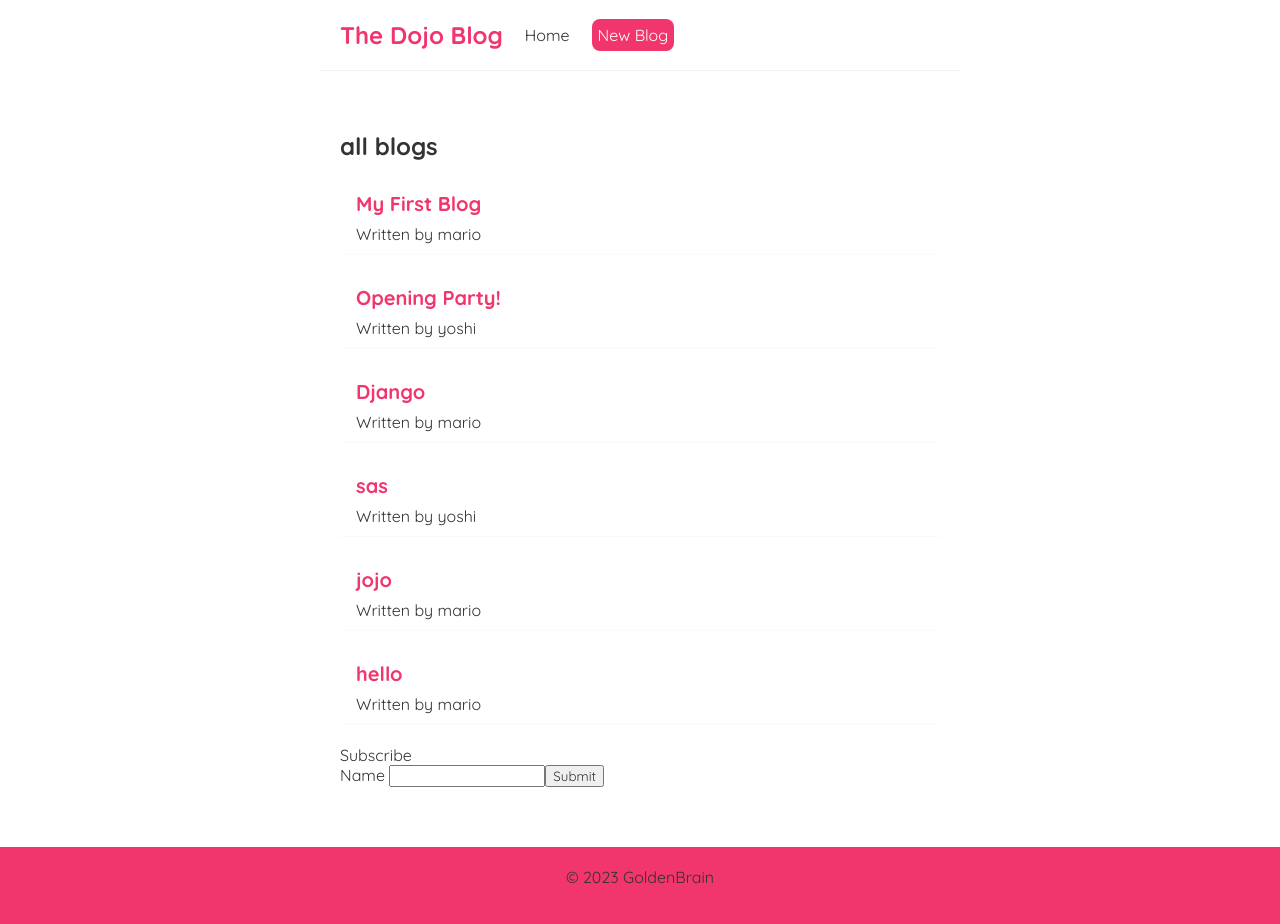
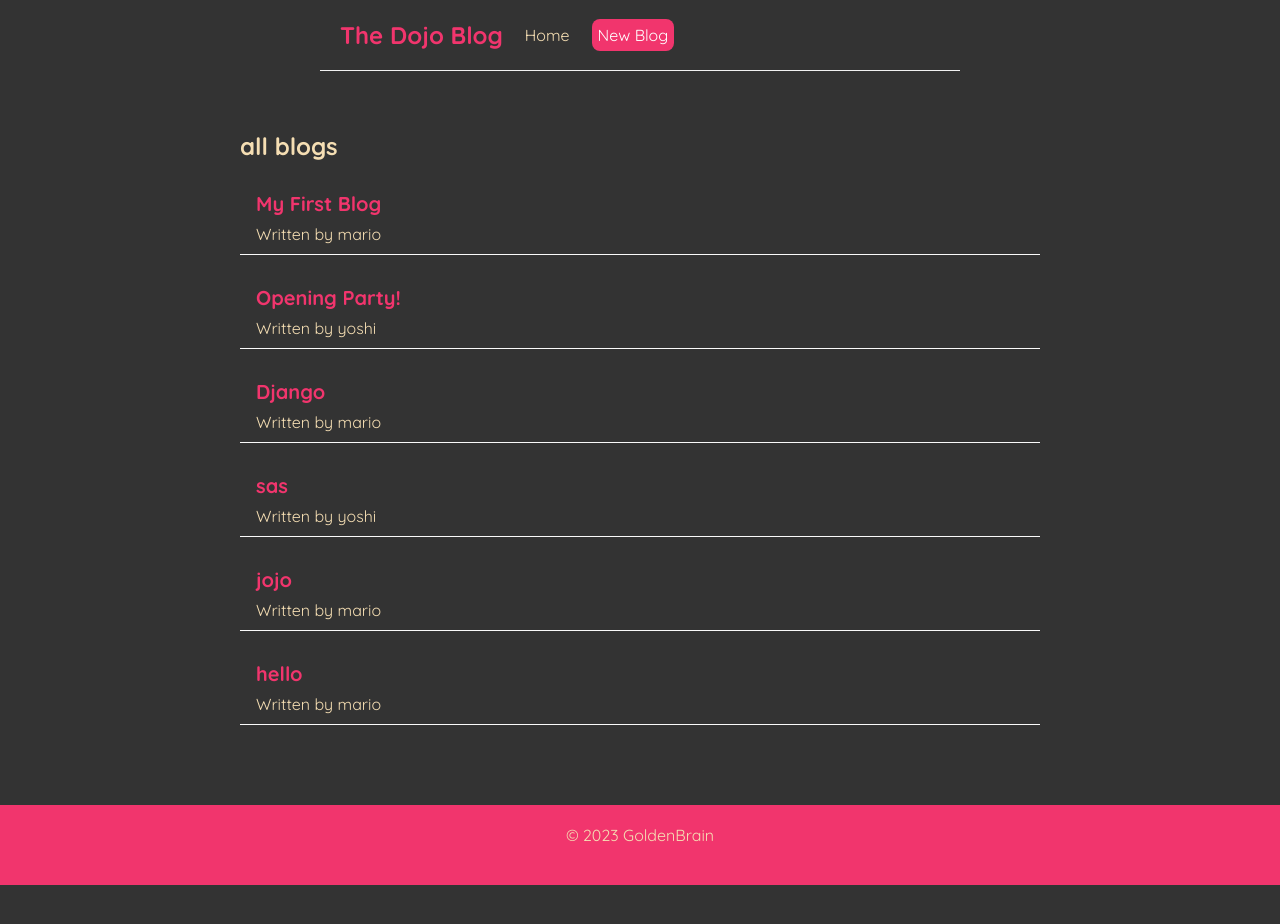
Before and after one commit to Akashiutchiha/React, a React (Create React App) app: page / in a window 1280 px wide. Shown: the top 924 px of the page. After the commit the page ends 885 px from the top, so only its background shows below. Built offline with nearby package versions, Linux system fonts and the light colour scheme; data requests are answered from the project's data file.

Commit message:
last commits

```diff
--- a/src/BlogList.js
+++ b/src/BlogList.js
@@ -1,5 +1,4 @@
 import { Link } from "react-router-dom/cjs/react-router-dom.min";
-import Form from "./Form";
 
 
 const BlogList = ({ blogs, title}) => {
@@ -17,7 +16,6 @@ const BlogList = ({ blogs, title}) => {
 
         </div>
         ))}
-                    <Form />
 
     </div>
     );
--- a/src/index.css
+++ b/src/index.css
@@ -4,7 +4,8 @@
 * {
   margin: 0;
   font-family: "Quicksand";
-  color: #333;
+  color: wheat;
+
 }
 .navbar {
   padding: 20px;
@@ -29,9 +30,10 @@
   color: #f1356d;
 }
 .content {
-  max-width: 600px;
+  max-width: 800px;
   margin: 40px auto;
   padding: 20px;
+  min-height: auto;
 }
 
 /* blog previews / list */
@@ -114,9 +116,14 @@
   justify-content: center;
 }
 .footer{
+  color: white;
   padding-top: 20px;
   text-align: center;
   background-color: #f1356d;
   height: 60px;
+  margin-bottom: 0px;
 
 }
+body{
+  background-color: #333;
+}
```
